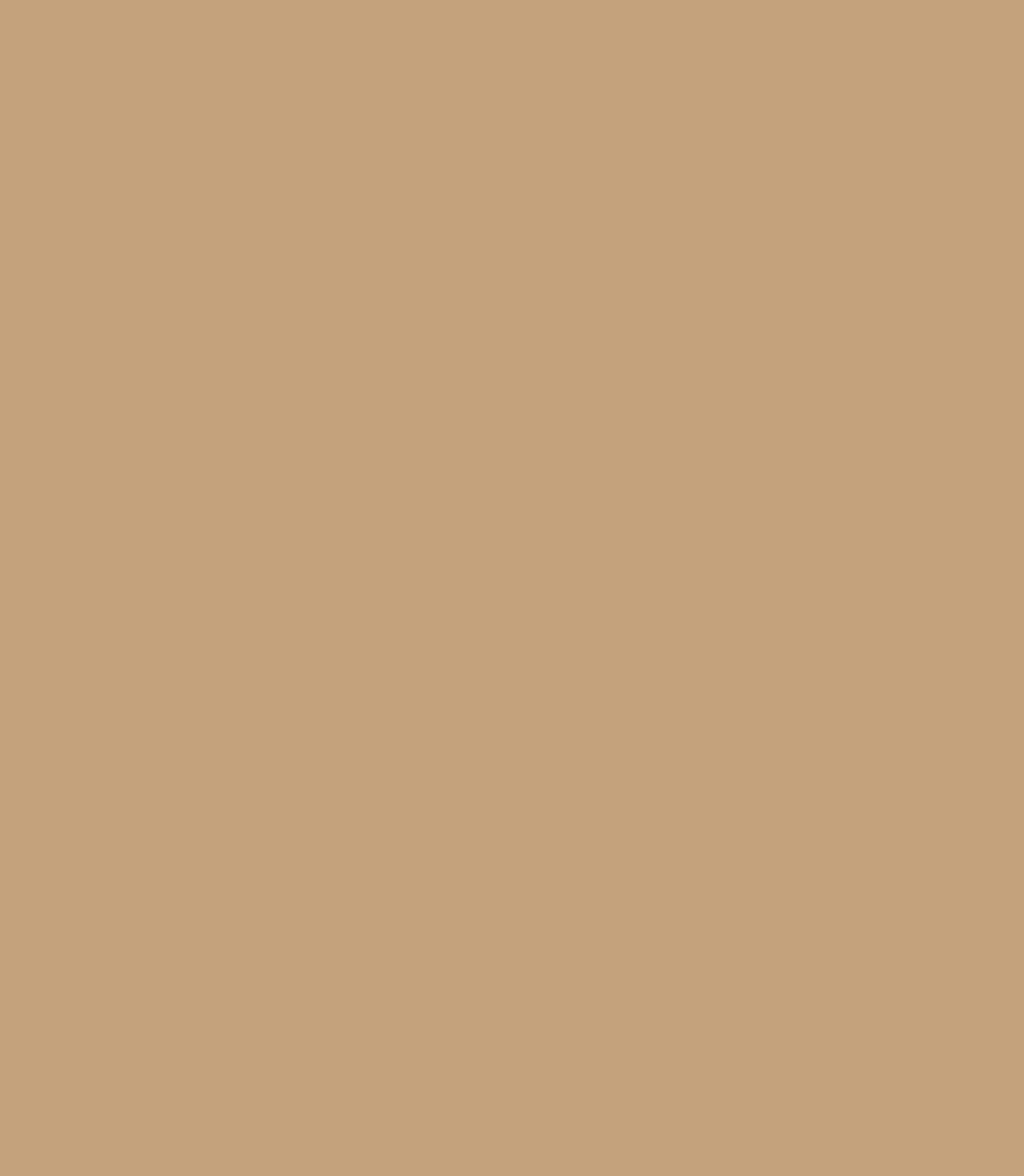
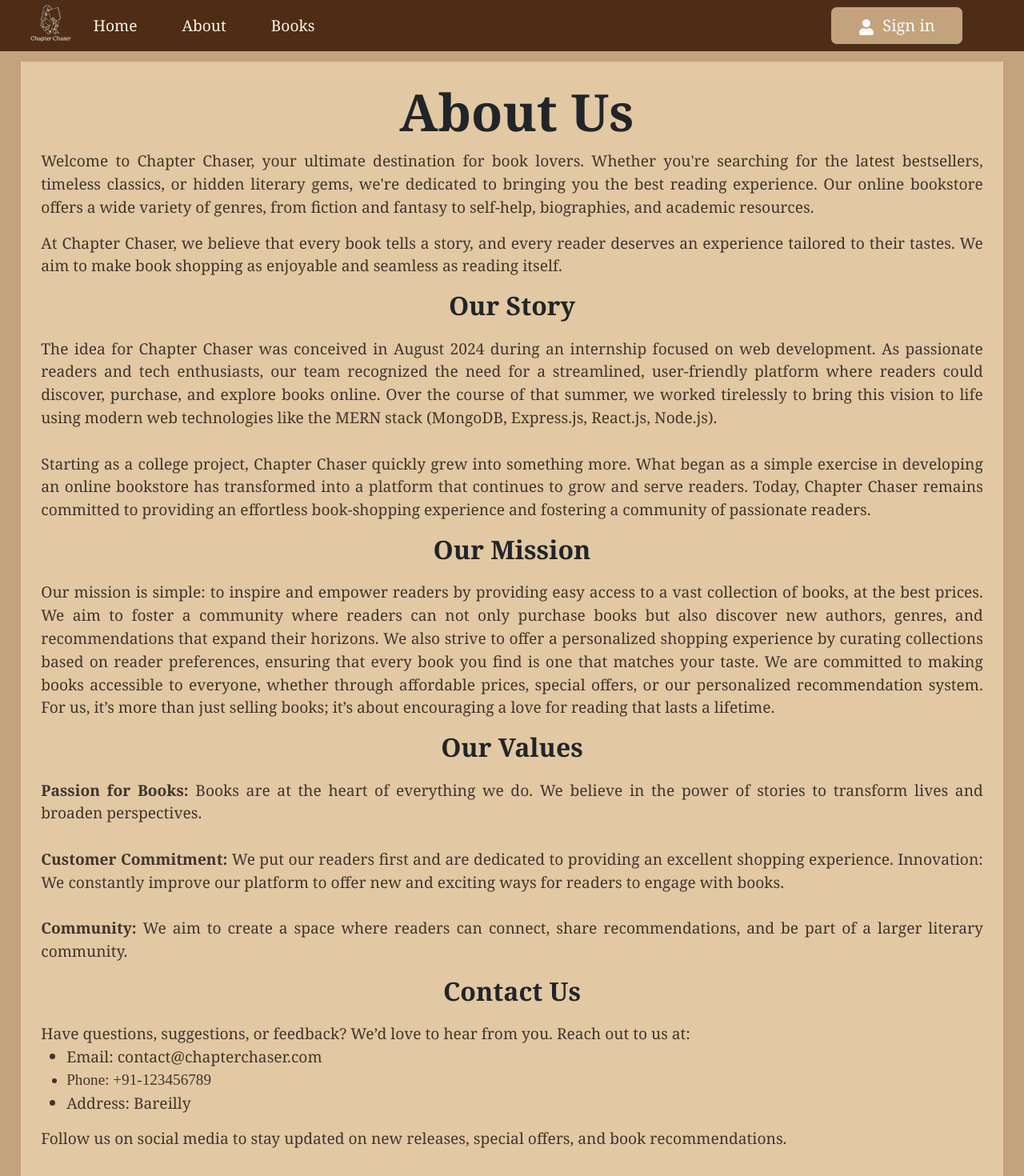
Before and after one commit to saniyasarfaraz/book-store, a React (Create React App) app in the folder frontend/: page /about in a window 1280 px wide. Before the commit this address had no page. Shown: the top 1470 px of the page at 80% size. Before the commit the page ends 800 px from the top, so only its background shows below. Built offline with nearby package versions, Linux system fonts and the light colour scheme.

Commit message:
add about section

```diff
--- a/frontend/src/App.js
+++ b/frontend/src/App.js
@@ -20,6 +20,7 @@ import Settings from "./components/profile/settings";
 import AddBook from "./components/profile/AddBook";
 import AllOrder from "./components/profile/AllOrders";
 import Update from "./components/update";
+import About from "./components/about";
 
 function App() {
   const [bookList, setBookList] = useState(Books);
@@ -47,6 +48,7 @@ function App() {
     <div className="App">
       <Routes>
         <Route path="/" element={<Home />} />
+        <Route path="/about" element={<About />}></Route>
         <Route path="/books" element={<Allbook />} />
         <Route path="/Bookdescription/:id" element={<Bookdescription />} />
         <Route path="/sign" element={<Sign />} />
--- /dev/null
+++ b/frontend/src/components/about.js
@@ -0,0 +1,132 @@
+import React from "react";
+import Header from "./header";
+// import "./About.css"; // Optional: Create a CSS file for styling
+
+const About = () => {
+  return (
+    <>
+      <Header />
+      <div
+        className="about-container book-card"
+        style={{ margin: "6vw 2vw 2vw 2vw", padding: "2vw" }}
+      >
+        <h1 style={{ marginLeft: "35vw" }} className="home-heading">
+          About Us
+        </h1>
+        <p
+          className="addbook-text"
+          style={{ fontSize: "1.2rem", textAlign: "justify" }}
+        >
+          Welcome to Chapter Chaser, your ultimate destination for book lovers.
+          Whether you're searching for the latest bestsellers, timeless
+          classics, or hidden literary gems, we're dedicated to bringing you the
+          best reading experience. Our online bookstore offers a wide variety of
+          genres, from fiction and fantasy to self-help, biographies, and
+          academic resources.
+        </p>
+        <p
+          className="addbook-text"
+          style={{ textAlign: "justify", fontSize: "1.2rem" }}
+        >
+          At Chapter Chaser, we believe that every book tells a story, and every
+          reader deserves an experience tailored to their tastes. We aim to make
+          book shopping as enjoyable and seamless as reading itself.
+        </p>
+        <h2
+          className="home-heading"
+          style={{ fontSize: "2rem", alignSelf: "left" }}
+        >
+          Our Story
+        </h2>
+        <p
+          className="addbook-text"
+          style={{ textAlign: "justify", fontSize: "1.2rem" }}
+        >
+          The idea for Chapter Chaser was conceived in August 2024 during an
+          internship focused on web development. As passionate readers and tech
+          enthusiasts, our team recognized the need for a streamlined,
+          user-friendly platform where readers could discover, purchase, and
+          explore books online. Over the course of that summer, we worked
+          tirelessly to bring this vision to life using modern web technologies
+          like the MERN stack (MongoDB, Express.js, React.js, Node.js).{" "}
+          <br></br>
+          <br></br>Starting as a college project, Chapter Chaser quickly grew
+          into something more. What began as a simple exercise in developing an
+          online bookstore has transformed into a platform that continues to
+          grow and serve readers. Today, Chapter Chaser remains committed to
+          providing an effortless book-shopping experience and fostering a
+          community of passionate readers.
+        </p>
+        <h2
+          className="home-heading"
+          style={{ fontSize: "2rem", alignSelf: "left" }}
+        >
+          Our Mission
+        </h2>
+        <p
+          className="addbook-text"
+          style={{ textAlign: "justify", fontSize: "1.2rem" }}
+        >
+          Our mission is simple: to inspire and empower readers by providing
+          easy access to a vast collection of books, at the best prices. We aim
+          to foster a community where readers can not only purchase books but
+          also discover new authors, genres, and recommendations that expand
+          their horizons. We also strive to offer a personalized shopping
+          experience by curating collections based on reader preferences,
+          ensuring that every book you find is one that matches your taste. We
+          are committed to making books accessible to everyone, whether through
+          affordable prices, special offers, or our personalized recommendation
+          system. For us, it’s more than just selling books; it’s about
+          encouraging a love for reading that lasts a lifetime.
+        </p>
+        <h2
+          className="home-heading"
+          style={{ fontSize: "2rem", alignSelf: "left" }}
+        >
+          Our Values
+        </h2>
+        <p
+          className="addbook-text"
+          style={{ textAlign: "justify", fontSize: "1.2rem" }}
+        >
+          <b>Passion for Books:</b> Books are at the heart of everything we do.
+          We believe in the power of stories to transform lives and broaden
+          perspectives.<br></br>
+          <br></br>
+          <b>Customer Commitment:</b> We put our readers first and are dedicated
+          to providing an excellent shopping experience. Innovation: We
+          constantly improve our platform to offer new and exciting ways for
+          readers to engage with books.
+          <br></br>
+          <br></br>
+          <b>Community:</b> We aim to create a space where readers can connect,
+          share recommendations, and be part of a larger literary community.
+        </p>
+        <h2
+          className="home-heading"
+          style={{ fontSize: "2rem", alignSelf: "left" }}
+        >
+          Contact Us
+        </h2>
+        <p
+          className="addbook-text"
+          style={{ textAlign: "justify", fontSize: "1.2rem" }}
+        >
+          Have questions, suggestions, or feedback? We’d love to hear from you.
+          Reach out to us at:
+          <ul>
+            <li>Email: contact@chapterchaser.com</li>
+            <li style={{ fontFamily: "timesNewRoman" }}>
+              Phone: +91-123456789
+            </li>
+            <li>Address: Bareilly</li>
+          </ul>
+          Follow us on social media to stay updated on new releases, special
+          offers, and book recommendations.
+        </p>
+      </div>
+    </>
+  );
+};
+
+export default About;
--- a/frontend/src/components/header.js
+++ b/frontend/src/components/header.js
@@ -103,7 +103,7 @@ const Header = () => {
               <li className="nav-item" style={{ margin: "5px 0" }}>
                 <Link
                   className="nav-link"
-                  to="/"
+                  to="/about"
                   style={{ color: "#fff5e9", fontSize: "20px" }}
                   onClick={toggleNavVisibility}
                 >
@@ -215,7 +215,7 @@ const Header = () => {
               </li>
               <li className="nav-item">
                 <Link
-                  to="/"
+                  to="/about"
                   className="nav-link active"
                   aria-current="page"
                   style={{ color: "#fff5e9" }}
```
